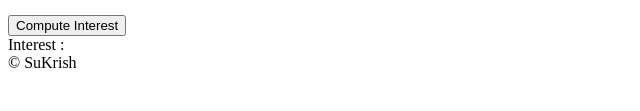
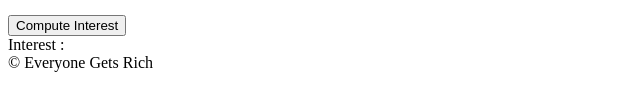
Before and after one commit to SuKiSundharaKrishnan/FSCD_PUB, a plain HTML site: page index.html in a window 1280 px wide. Shown: the part 147-258 px from the top of the page, 0-640 px from the left. Drawn offline with Linux system fonts and the light colour scheme.

Commit message:
Update index.html

```diff
--- a/index.html
+++ b/index.html
@@ -29,7 +29,7 @@
     <button onclick="compute()">Compute Interest</button>
     <br/>
     Interest : <span id="result"></span><br/>
-    <footer>© SuKrish</footer>
+    <footer>© Everyone Gets Rich</footer>
 </div>
 </body>
 <br/>
```
